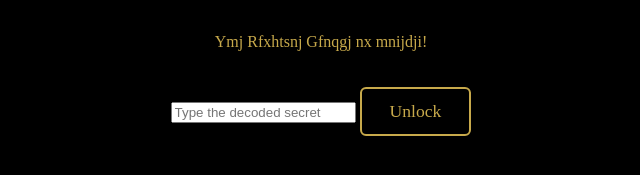
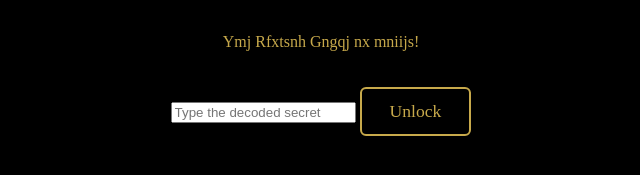
Before and after one commit to luciancusumano05-cmd/The-Infamous, a plain HTML site: page puzzle2.html in a window 1280 px wide. Shown: the part 417-592 px from the top of the page, 319-959 px from the left. Drawn offline with Linux system fonts and the light colour scheme.

Commit message:
Update puzzle2.html

```diff
--- a/puzzle2.html
+++ b/puzzle2.html
@@ -15,8 +15,8 @@
     </p>
 
     <div class="puzzle-box">
-      <!-- Cipher text for "The Masonic Bible is hidden" using Caesar shift 5 -->
-      <p class="cipher">Ymj Rfxhtsnj Gfnqgj nx mnijdji!</p>
+      <!-- Corrected cipher text for "The Masonic Bible is hidden" using Caesar shift 5 -->
+      <p class="cipher">Ymj Rfxtsnh Gngqj nx mniijs!</p>
       <input id="answer" type="text" placeholder="Type the decoded secret" />
       <button id="check">Unlock</button>
       <p id="status" class="lore-text"></p>
```
